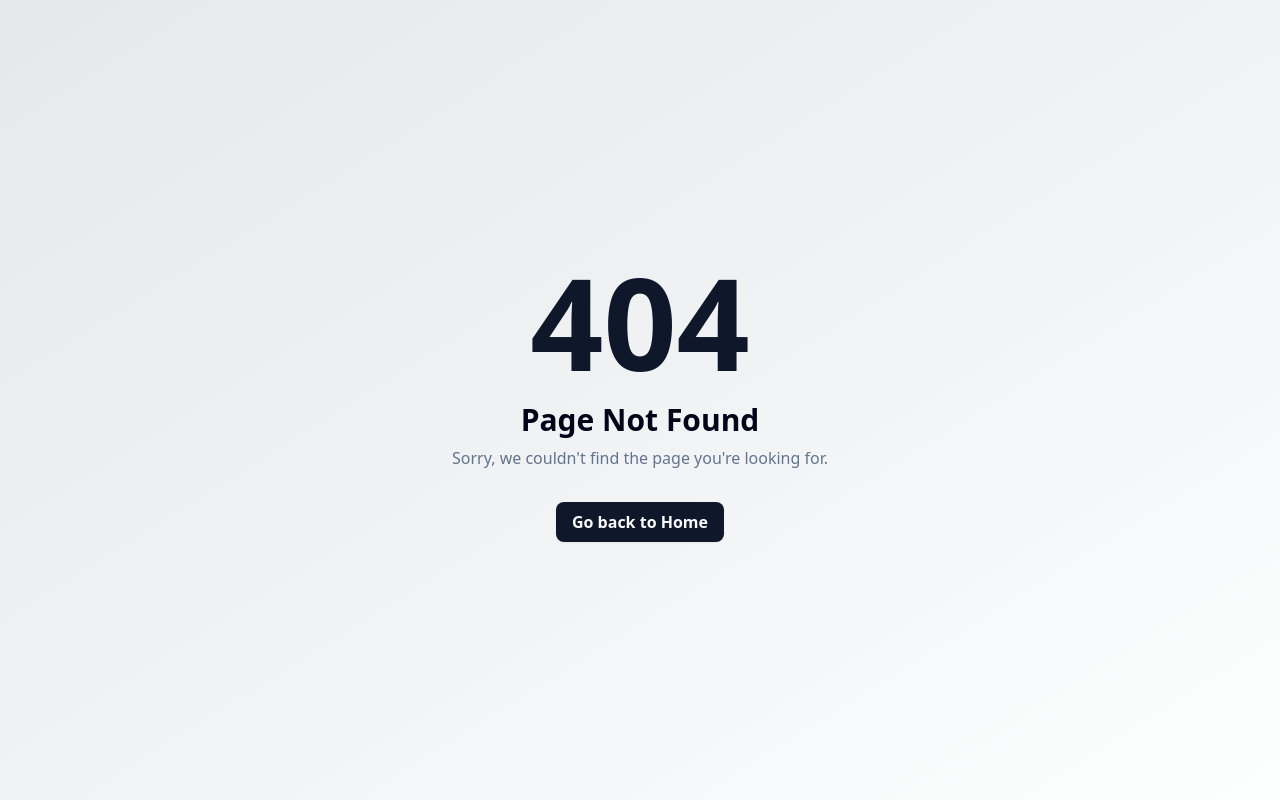
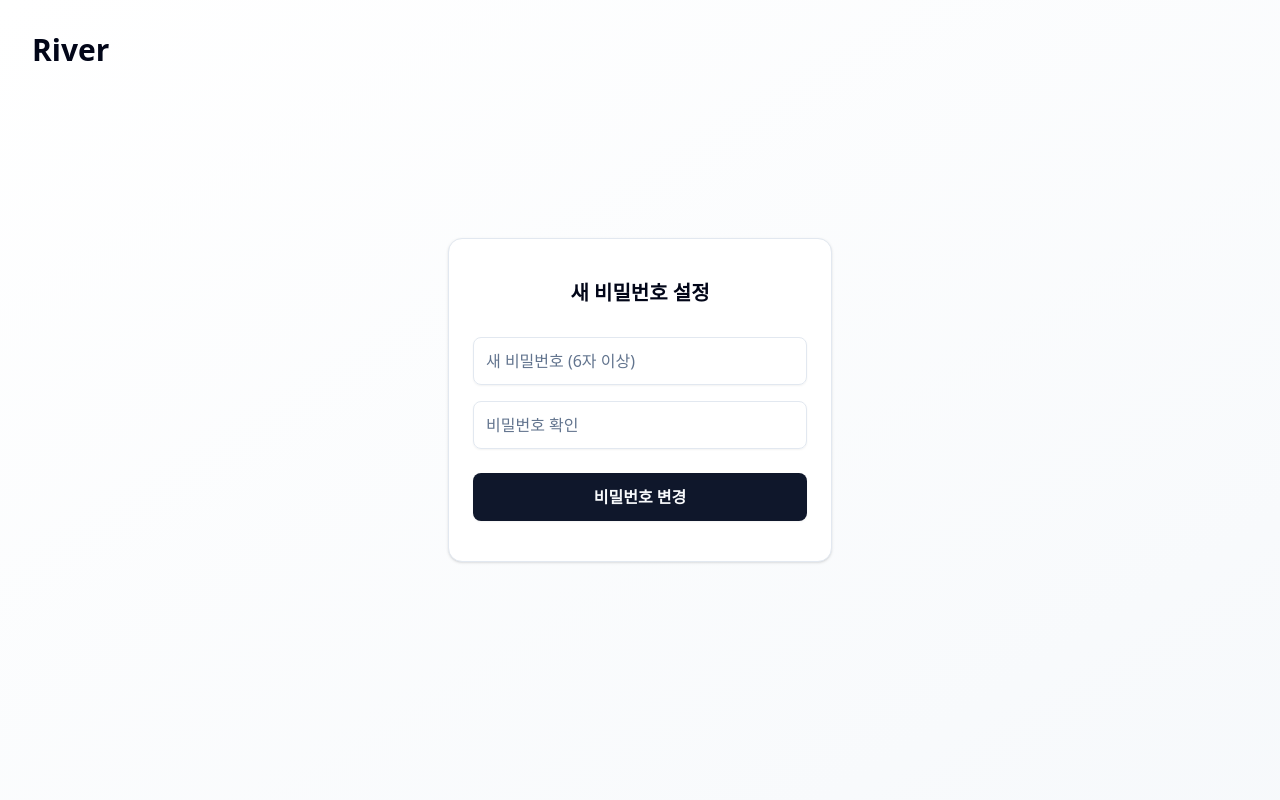
Before and after one commit to choyongmoo/LOCH-, a React (Vite) app: page /reset-password in a window 1280 px wide. Before the commit this address had no page. Built offline with nearby package versions, Linux system fonts and the light colour scheme.

Commit message:
8_28_update

```diff
--- a/src/lib/supabase.ts
+++ b/src/lib/supabase.ts
@@ -7,6 +7,7 @@ export const supabase = createClient(supabaseUrl, supabaseKey, {
   auth: {
     persistSession: true,
     autoRefreshToken: true,
+    detectSessionInUrl: true,
     storageKey: 'loch-auth',
   },
 })
--- a/src/pages/Auth/ForgotPassword.tsx
+++ b/src/pages/Auth/ForgotPassword.tsx
@@ -1,3 +1,5 @@
+// src/pages/Auth/ForgotPassword.tsx
+import { useState } from "react";
 import { Button } from "@/components/common/ui/button";
 import {
   Card,
@@ -11,8 +13,38 @@ import { Input } from "@/components/common/ui/input";
 import { Label } from "@/components/common/ui/label";
 import { Paragraph } from "@/components/common/ui/Paragraph";
 import { Link } from "react-router";
+import { supabase } from "@/lib/supabase";
 
 export const ForgotPassword = () => {
+  const [email, setEmail] = useState("");
+  const [loading, setLoading] = useState(false);
+  const [msg, setMsg] = useState<string | null>(null);
+  const [err, setErr] = useState<string | null>(null);
+
+  const handleSend = async () => {
+    setErr(null);
+    setMsg(null);
+
+    if (!/^\S+@\S+\.\S+$/.test(email)) {
+      setErr("올바른 이메일 형식을 입력하세요.");
+      return;
+    }
+
+    try {
+      setLoading(true);
+      const { error } = await supabase.auth.resetPasswordForEmail(email, {
+        // 이메일의 링크가 이동할 콜백 URL (대시보드 Redirect URLs에도 등록!)
+        redirectTo: `${window.location.origin}/reset-password`,
+      });
+      if (error) throw error;
+      setMsg("재설정 링크를 이메일로 보냈습니다. 메일함(스팸함 포함)을 확인하세요.");
+    } catch (e: any) {
+      setErr(e.message ?? "메일 전송 중 오류가 발생했습니다.");
+    } finally {
+      setLoading(false);
+    }
+  };
+
   return (
     <Card className="w-full max-w-sm py-12">
       <CardHeader className="space-y-4 text-center">
@@ -24,7 +56,6 @@ export const ForgotPassword = () => {
       </CardHeader>
 
       <CardContent className="grid gap-6 mt-6">
-        {/* 이메일 입력 */}
         <div className="grid gap-3">
           <Label htmlFor="email">이메일</Label>
           <Input
@@ -32,17 +63,25 @@ export const ForgotPassword = () => {
             type="email"
             placeholder="이메일 주소 입력"
             className="h-12"
+            value={email}
+            onChange={(e) => setEmail(e.target.value)}
+            onKeyDown={(e) => e.key === "Enter" && handleSend()}
           />
         </div>
+
+        {err && <Paragraph className="text-red-500 text-sm">{err}</Paragraph>}
+        {msg && <Paragraph className="text-emerald-600 text-sm">{msg}</Paragraph>}
       </CardContent>
 
       <CardFooter className="flex flex-col gap-6 pt-6">
-        {/* 버튼 */}
-        <Button className="w-full h-12 text-base font-semibold">
-          비밀번호 재설정 링크 보내기
+        <Button
+          className="w-full h-12 text-base font-semibold"
+          onClick={handleSend}
+          disabled={loading}
+        >
+          {loading ? "전송 중..." : "비밀번호 재설정 링크 보내기"}
         </Button>
 
-        {/* 하단 링크 */}
         <Paragraph muted className="text-center text-sm">
           비밀번호가 기억나셨나요?{" "}
           <Link to="/signin" className="underline">
--- /dev/null
+++ b/src/pages/Auth/ResetPassword.tsx
@@ -0,0 +1,122 @@
+// src/pages/Auth/ResetPassword.tsx
+import { useEffect, useState } from "react";
+import { Button } from "@/components/common/ui/button";
+import {
+  Card,
+  CardContent,
+  CardFooter,
+  CardHeader,
+  CardTitle,
+} from "@/components/common/ui/card";
+import { Input } from "@/components/common/ui/input";
+import { Paragraph } from "@/components/common/ui/Paragraph";
+import { supabase } from "@/lib/supabase";
+import { useNavigate } from "react-router";
+
+export const ResetPassword = () => {
+  const navigate = useNavigate();
+  const [ready, setReady] = useState(false); // 토큰 처리 완료 여부
+  const [pw1, setPw1] = useState("");
+  const [pw2, setPw2] = useState("");
+  const [err, setErr] = useState<string | null>(null);
+  const [ok, setOk] = useState<string | null>(null);
+  const [loading, setLoading] = useState(false);
+
+  // 이메일의 링크가 열리면 URL에 붙은 code 또는 hash 토큰을 세션으로 교환
+  useEffect(() => {
+    const run = async () => {
+      try {
+        const url = new URL(window.location.href);
+        const code = url.searchParams.get("code");
+        if (code) {
+          const { error } = await supabase.auth.exchangeCodeForSession(code);
+          if (error) throw error;
+        } else {
+          const hash = new URLSearchParams(window.location.hash.replace(/^#/, ""));
+          const access_token = hash.get("access_token");
+          const refresh_token = hash.get("refresh_token");
+          if (access_token && refresh_token) {
+            const { error } = await supabase.auth.setSession({
+              access_token,
+              refresh_token,
+            });
+            if (error) throw error;
+          }
+        }
+        setReady(true);
+      } catch (e: any) {
+        setErr(e.message ?? "인증 토큰 처리 중 오류가 발생했습니다.");
+      }
+    };
+    void run();
+  }, []);
+
+  const handleUpdate = async () => {
+    setErr(null);
+    setOk(null);
+
+    if (pw1.length < 6) {
+      setErr("비밀번호는 6자 이상이어야 합니다.");
+      return;
+    }
+    if (pw1 !== pw2) {
+      setErr("비밀번호가 일치하지 않습니다.");
+      return;
+    }
+
+    try {
+      setLoading(true);
+      const { error } = await supabase.auth.updateUser({ password: pw1 });
+      if (error) throw error;
+      setOk("비밀번호가 변경되었습니다. 다시 로그인해 주세요.");
+      setTimeout(() => navigate("/signin", { replace: true }), 1200);
+    } catch (e: any) {
+      setErr(e.message ?? "비밀번호 변경 중 오류가 발생했습니다.");
+    } finally {
+      setLoading(false);
+    }
+  };
+
+  return (
+    <Card className="w-full max-w-sm py-10">
+      <CardHeader>
+        <CardTitle className="text-xl font-bold text-center">새 비밀번호 설정</CardTitle>
+      </CardHeader>
+
+      <CardContent className="grid gap-4">
+        {!ready && (
+          <Paragraph className="text-sm text-muted-foreground">토큰 확인 중…</Paragraph>
+        )}
+        {err && <Paragraph className="text-sm text-red-500">{err}</Paragraph>}
+        {ok && <Paragraph className="text-sm text-emerald-600">{ok}</Paragraph>}
+
+        {ready && !ok && (
+          <>
+            <Input
+              type="password"
+              placeholder="새 비밀번호 (6자 이상)"
+              value={pw1}
+              onChange={(e) => setPw1(e.target.value)}
+              onKeyDown={(e) => e.key === "Enter" && handleUpdate()}
+              className="h-12"
+            />
+            <Input
+              type="password"
+              placeholder="비밀번호 확인"
+              value={pw2}
+              onChange={(e) => setPw2(e.target.value)}
+              onKeyDown={(e) => e.key === "Enter" && handleUpdate()}
+              className="h-12"
+            />
+          </>
+        )}
+      </CardContent>
+
+      <CardFooter>
+        <Button className="w-full h-12" onClick={handleUpdate} disabled={!ready || loading}>
+          {loading ? "변경 중..." : "비밀번호 변경"}
+        </Button>
+      </CardFooter>
+    </Card>
+  );
+};
--- a/src/pages/Auth/Signin.tsx
+++ b/src/pages/Auth/Signin.tsx
@@ -92,6 +92,10 @@ export const Signin = () => {
         provider: "google",
         options: {
           redirectTo: `${window.location.origin}/signin`,
+           queryParams: {
+          // 항상 계정 선택 창 표시
+          prompt: "select_account",
+        },
         },
       });
     } catch (err) {
--- a/src/router.tsx
+++ b/src/router.tsx
@@ -18,6 +18,7 @@ import { Download } from "./pages/Home/Download";
 import Docs from "@/pages/Home/Docs";
 import DocsDetail from "./pages/Home/Doc/DocsDetail";
 import { ForgotPassword } from "./pages/Auth/ForgotPassword";
+import { ResetPassword } from "@/pages/Auth/ResetPassword";
 import SettingPage from "./pages/Workspace/SettingPage";
 import ManagerPage from "./pages/Workspace/ManagerPage";
 
@@ -39,6 +40,7 @@ export const Router = () => {
           <Route path="signin" element={<Signin />} />
           <Route path="signup" element={<Signup />} />
            <Route path="forgot-password" element={<ForgotPassword />} />
+           <Route path="reset-password" element={<ResetPassword />} />
         </Route>
 
         {/* Workspace Pages */}
```
